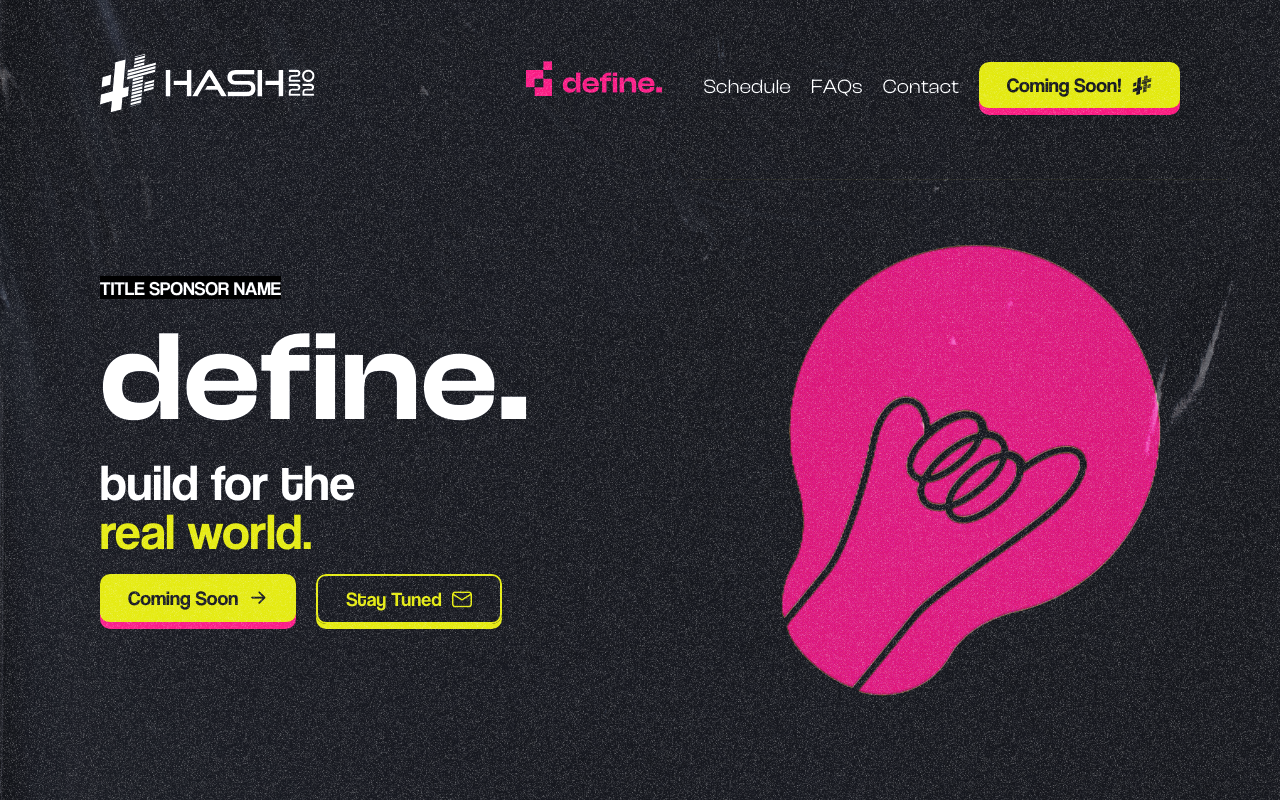
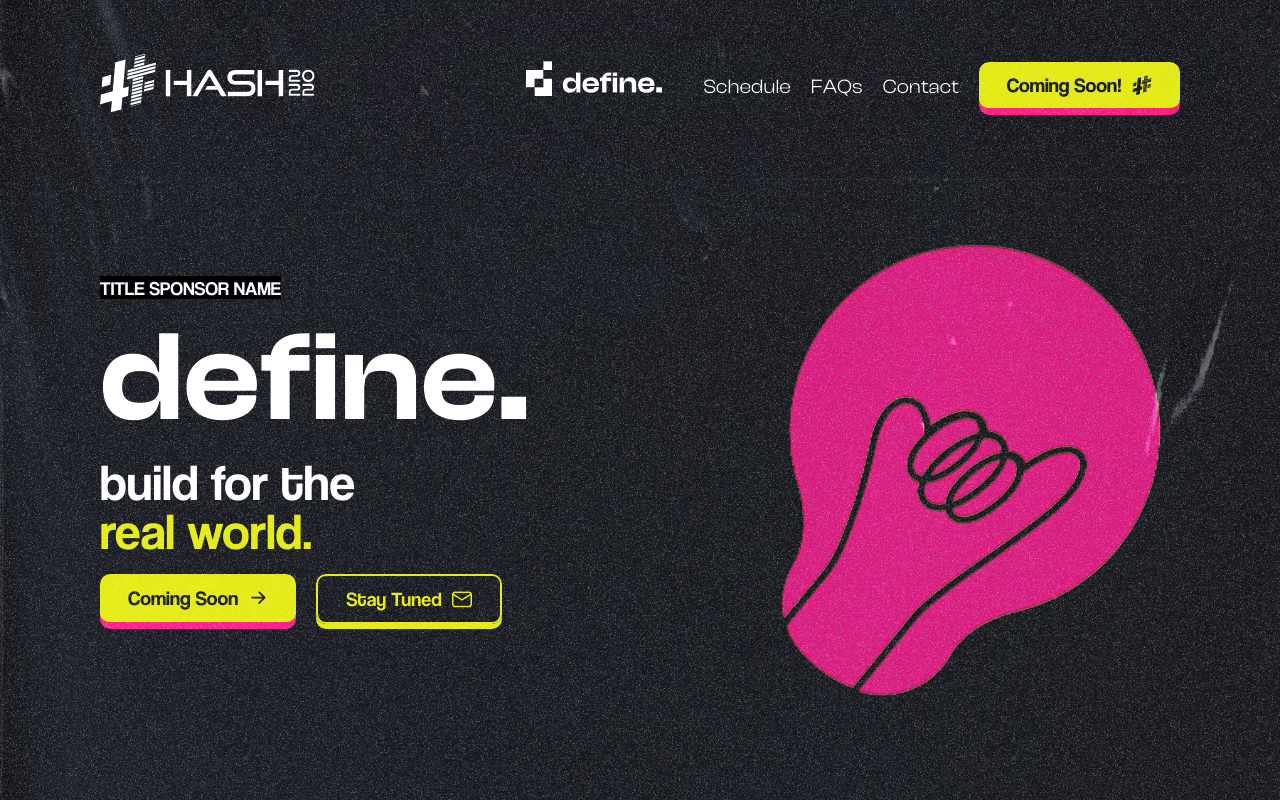
Before and after one commit to werbhq/definewebsite, a React (Create React App) app: page / in a window 1280 px wide. Built offline with nearby package versions, Linux system fonts and the light colour scheme.

Commit message:
Add Progressive Background Blur behind Header, Change Define Logo to white

```diff
--- a/src/header/header.css
+++ b/src/header/header.css
@@ -12,8 +12,7 @@
 	flex-shrink: 1;
 	width: 100%;
 	max-width: 70%;
-	isolation: isolate;
-	z-index: 2;
+	z-index: 30;
 
 	/* max-width: 100%; */
 }
@@ -26,6 +25,9 @@
 	left: 0;
 	right: 0;
 	z-index: 1;
+	backdrop-filter: blur(200px);
+	mask: linear-gradient(black 60%, transparent);
+
 	/* background: rgb(37, 38, 44);
 	background: linear-gradient(
 		0deg,
@@ -42,28 +44,31 @@
 
 .hamburger {
 	display: none;
+	z-index: 3;
 }
 
 .navSectionRight {
 	display: flex;
 }
 
+.navSectionLeft {
+	z-index: 3;
+}
+
 .hashLogoDesktop {
 	/* padding: 30px; */
 	max-height: 100px;
-	z-index: 2;
 }
 
 .hashLogoMobile {
 	max-height: 100px;
 	display: none;
-	z-index: 2;
 }
 
 .defineLogoContainer {
 	/* padding: 30px; */
 	max-height: 90px;
-	z-index: 2;
+	mix-blend-mode: overlay;
 }
 
 .header {
@@ -85,22 +90,18 @@
 @media screen and (max-width: 768px) {
 	.hashLogoDesktop {
 		display: none;
-		z-index: 2;
 	}
 
 	.hashLogoMobile {
 		display: block;
-		z-index: 2;
 	}
 
 	.hamburger {
 		display: block;
-		z-index: 2;
 	}
 
 	.navbarList {
 		display: none;
-		z-index: 2;
 	}
 
 	.header {
@@ -111,17 +112,14 @@
 @media screen and (min-width: 768px) and (max-width: 1060px) {
 	.hashLogoDesktop {
 		display: block;
-		z-index: 2;
 	}
 
 	.hashLogoMobile {
 		display: none;
-		z-index: 2;
 	}
 
 	.hamburger {
 		display: block;
-		z-index: 2;
 	}
 
 	.navbarList {
--- a/src/header/header.js
+++ b/src/header/header.js
@@ -12,7 +12,7 @@ function Header() {
 	return (
 		<div>
 			<div className={"header " + sizeClass}>
-				<div>
+				<div className="navSectionLeft">
 					<img className="hashLogoDesktop" src={hashLogo}></img>
 					<img className="hashLogoMobile" src={hashIcon}></img>
 				</div>
```
Also changed, not shown: src/assets/images/defineLogoPink.svg.
